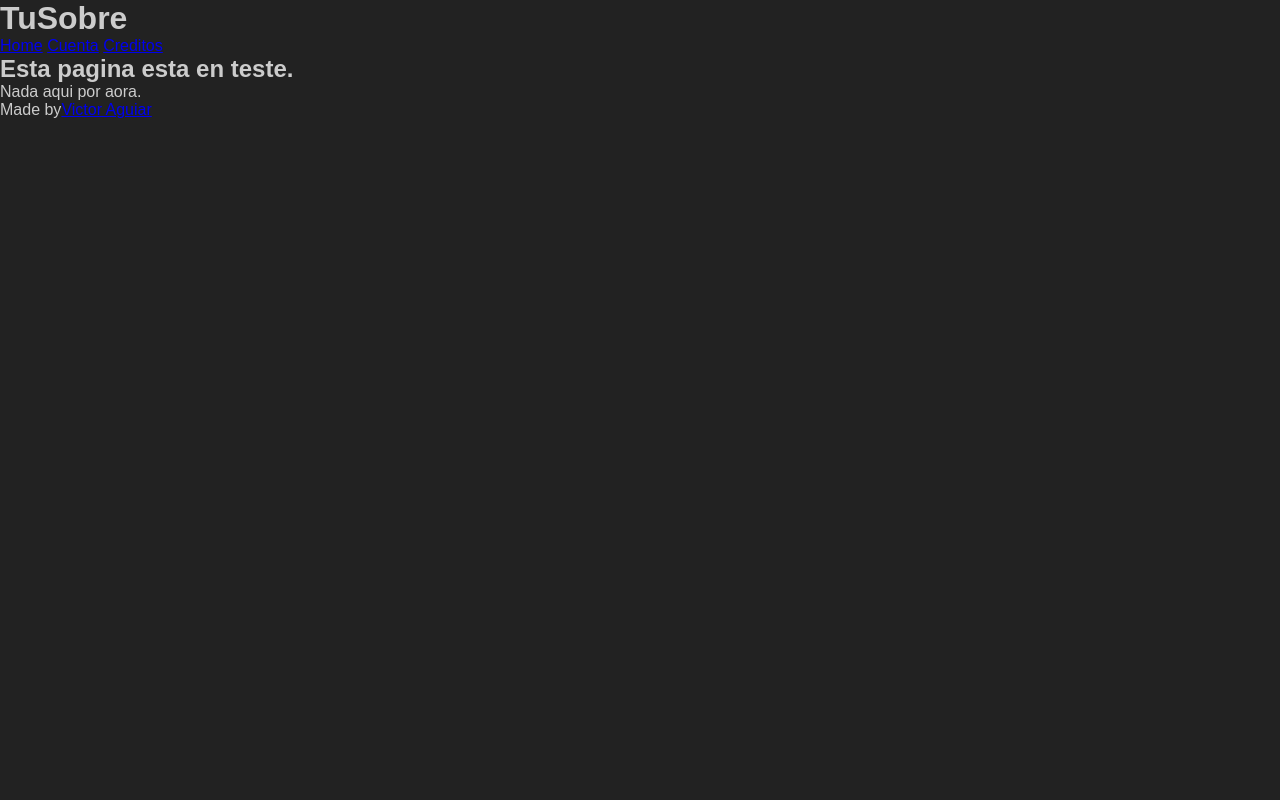
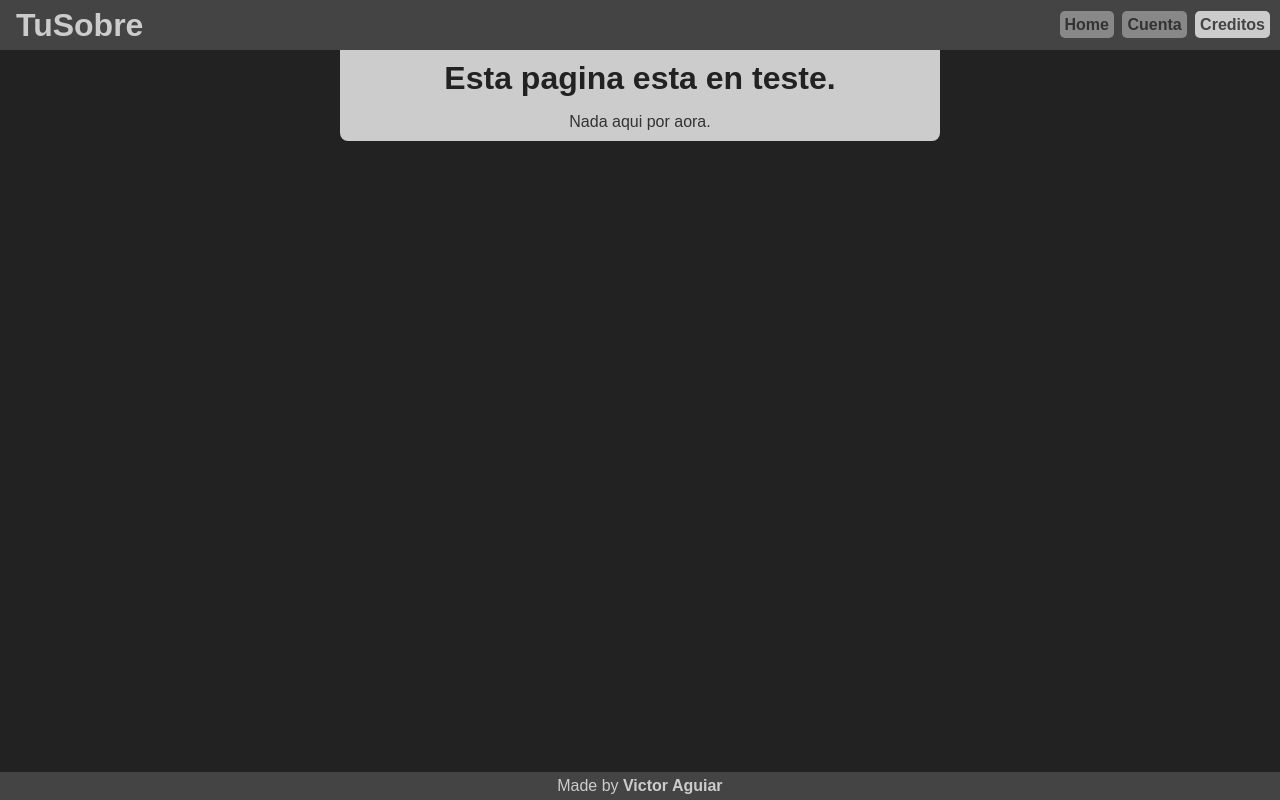
Before and after one commit to victor-4guiar/TuSobre, a plain HTML site: page data/pages/creditos.html in a window 1280 px wide. Drawn offline with Linux system fonts and the light colour scheme.

Commit message:
tienes o no tienes^3

```diff
--- a/data/pages/creditos.html
+++ b/data/pages/creditos.html
@@ -17,13 +17,13 @@
 			</nav>
 		</header>
 		<main class="main">
-			<section class="main">
+			<section class="section">
 				<h1>Esta pagina esta en teste.</h1>
 				<p>Nada aqui por aora.</p>
 			</section>
 		</main>
 		<footer class="footer">
-			<p>Made by<a href="#" rel="external" target="_blank">Victor Aguiar</a></p>
+			<p>Made by <a href="#" rel="external" target="_blank"><strong>Victor Aguiar</strong></a></p>
 		</footer>
 	</body>
 </html>
--- a/data/styles/creditos.css
+++ b/data/styles/creditos.css
@@ -11,7 +11,92 @@ html, body{
 body{
 	display: flex;
 	flex-direction: column;
+	background-color: #222;
 	font-family: Arial, Helvetica, Verdana, sans-serif;
-	background-color: #222;
+}
+
+.header{
+	display: flex;
+	flex-direction: row;
+	align-items: center;
+	justify-content: space-between;
+	background-color: #444;
 	color: #ccc;
+	min-height: 50px;
+	width: 100vw;
 }
+
+.header h1{
+	margin-left: .5em;
+	cursor: pointer;
+}
+
+.nav .pages{
+	margin: 2px;
+	margin-left: 2px;
+	text-decoration: none;
+	color: #333;
+	background-color: #888;
+	padding: 5px;
+	border-radius: 5px;
+	font-weight: bold;
+}
+
+.nav{
+	margin-right: .5em;
+}
+
+.nav .inhere{
+	background-color: #ccc;
+	color: #444;
+}
+
+.main{
+	flex: 1 0 auto;
+}
+
+.section{
+	display: flex;
+	flex-direction: column;
+	align-items: center;
+	background-color: #ccc;
+	color: #222;
+	max-width: 600px;
+	padding: 10px;
+	border-radius: 0px 0px 8px 8px;
+	margin: auto;
+}
+
+.section p{
+	color: #333;
+	text-align: center;
+	margin-top: 1em;
+}
+
+.section h1{
+	font-size: 2em;
+}
+
+.footer{
+	display: flex;
+	flex-direction: row;
+	flex-shrink: 0;
+	background-color: #444;
+	color: #ccc;
+	padding: 5px;
+}
+
+.footer p{
+	width: 99.2vw;
+	text-align: center;
+}
+
+.footer a{
+	color: #ccc;
+	text-decoration: none;
+	font-weight: bold;
+}
+
+.footer a:hover{
+	text-decoration: underline;
+}
--- a/data/styles/index.css
+++ b/data/styles/index.css
@@ -51,6 +51,11 @@ body{
 	color: #444;
 }
 
+.pages:active{
+	background-color: #eee;
+	color: #888;
+}
+
 .main{
 	flex: 1 0 auto;
 }
```
